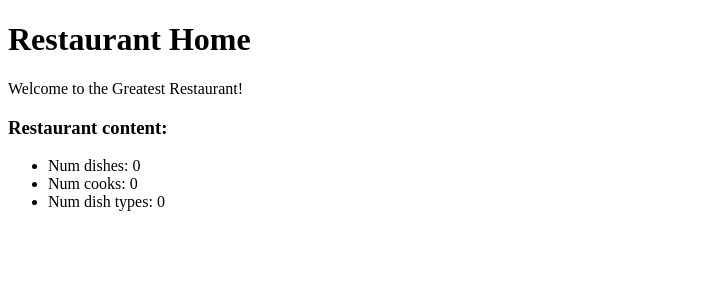
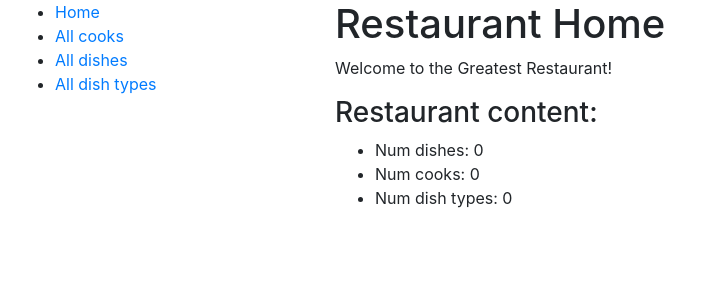
Before and after one commit to volodymyr-komarnyckyi/restaurant-kitchen-service, a Django app: page / in a window 1280 px wide. Shown: the top 300 px of the page, without its empty margins (0-719 px from the left). Run offline with Django 4.2, Linux system fonts and the light colour scheme; data that the repository does not hold is empty.

Commit message:
Made a grid system on home page using bootstrap. Add simple sidebar (withoout hrefs for some pages)

```diff
--- a/templates/kitchen/index.html
+++ b/templates/kitchen/index.html
@@ -1,13 +1,27 @@
-<!doctype html>
+<!DOCTYPE html>
 <html lang="en">
 <head>
   <meta charset="UTF-8">
   <meta name="viewport"
         content="width=device-width, user-scalable=no, initial-scale=1.0, maximum-scale=1.0, minimum-scale=1.0">
   <meta http-equiv="X-UA-Compatible" content="ie=edge">
+  <link rel="stylesheet" href="https://cdn.jsdelivr.net/npm/bootstrap@4.6.2/dist/css/bootstrap.min.css"
+        integrity="sha384-xOolHFLEh07PJGoPkLv1IbcEPTNtaed2xpHsD9ESMhqIYd0nLMwNLD69Npy4HI+N"
+        crossorigin="anonymous">
   <title>Kitchen</title>
 </head>
 <body>
+  <div class="container-fluid">
+    <div class="row">
+      <div class="col-sm-3">
+        <ul>
+          <li><a href="{% url "kitchen:index" %}">Home</a></li>
+          <li><a href="#">All cooks</a></li>
+          <li><a href="#">All dishes</a></li>
+          <li><a href="#">All dish types</a></li>
+        </ul>
+      </div>
+      <div class="col-sm-9">
         <h1>Restaurant Home</h1>
         <p>Welcome to the Greatest Restaurant!</p>
         <h3>Restaurant content:</h3>
@@ -16,5 +30,8 @@
           <li>Num cooks: {{ num_cooks }}</li>
           <li>Num dish types: {{ num_dish_types }}</li>
         </ul>
+      </div>
+    </div>
+  </div>
 </body>
 </html>
```
Lines whose indentation alone changed are shown as unchanged.
